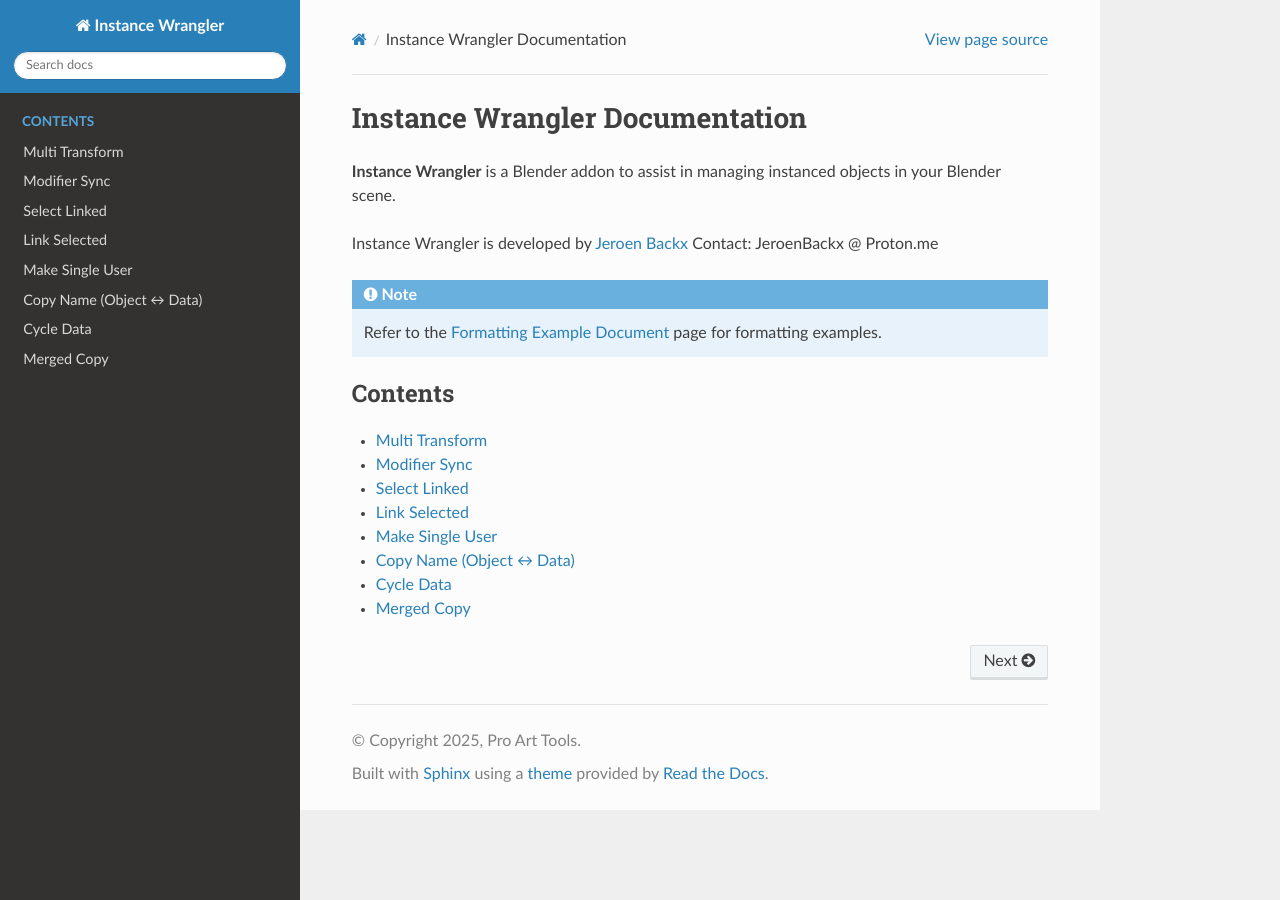
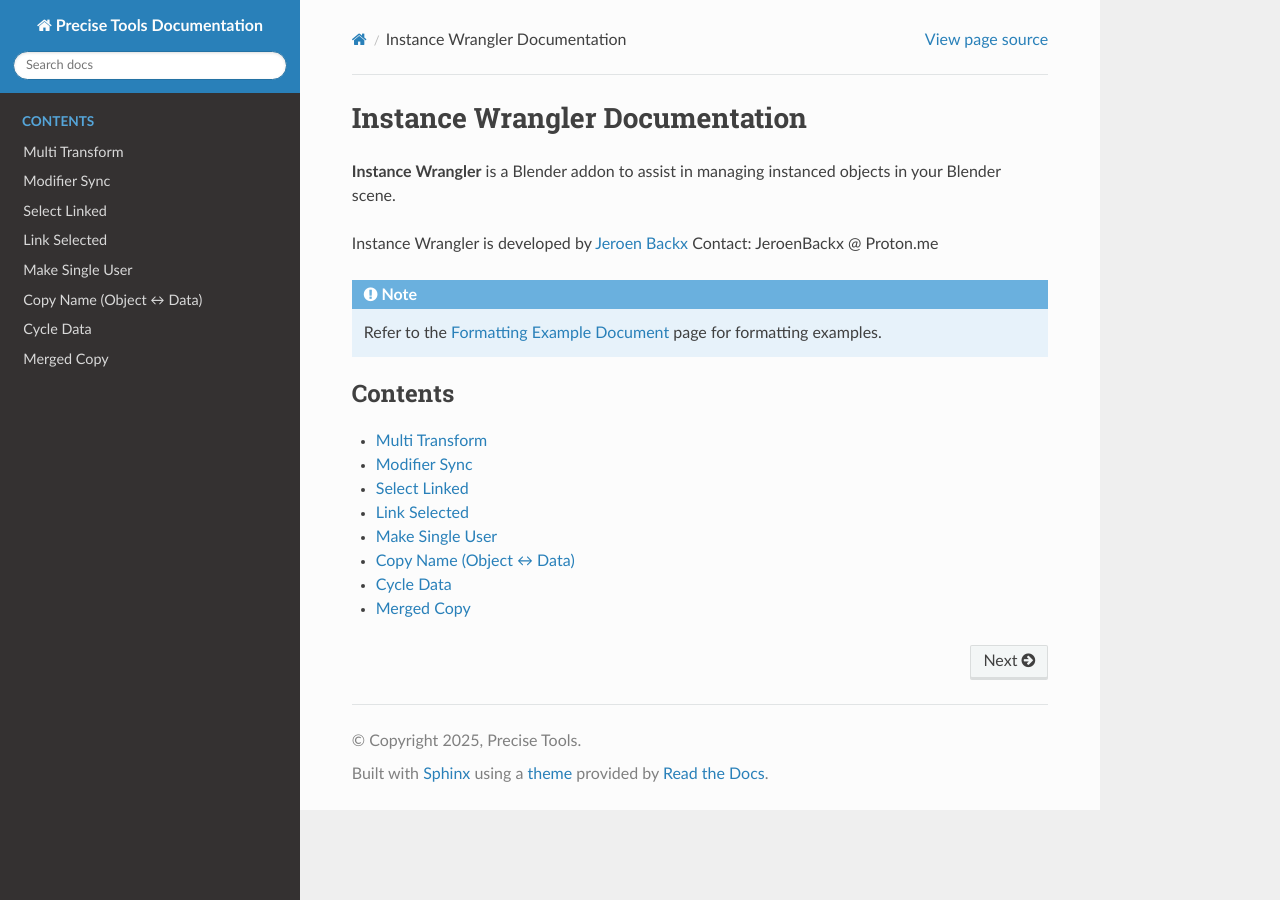
Before and after one commit to jb1981dev/Precise-Docs, a Sphinx documentation site: the page built from docs/source/index.rst, in a window 1280 px wide. Built offline with Sphinx 7.4.7 and the Read the Docs theme 3.1.0, drawn with Linux system fonts in a browser that asks for light colours; pages that are not in the unit, such as notebooks, are missing from menus.

Commit message:
Update conf.py

```diff
--- a/docs/source/conf.py
+++ b/docs/source/conf.py
@@ -2,8 +2,8 @@
 
 # -- Project information
 
-project = 'Instance Wrangler'
-copyright = '2025, Pro Art Tools'
+project = 'Precise Tools Documentation'
+copyright = '2025, Precise Tools'
 author = 'JB'
 
 release = '1.0'
```
